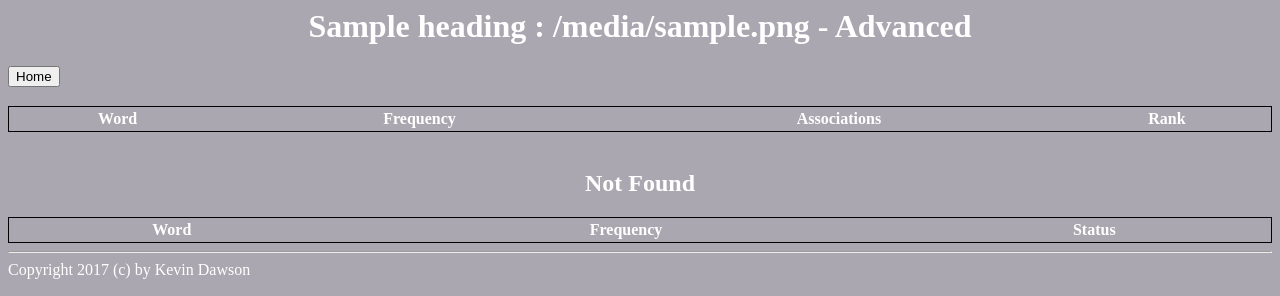
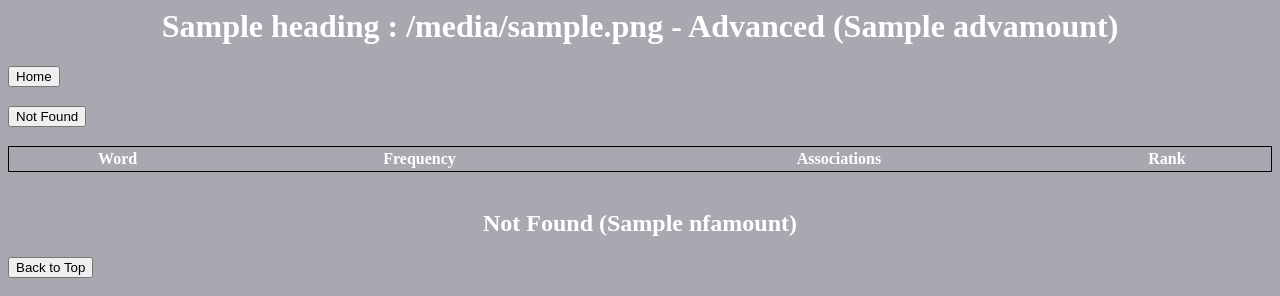
Before and after one commit to dawson1990/Python-web-based-data-analytics, a Flask app: template templates/adv_upload.html in a window 1280 px wide. Shown: the top 296 px of the page. Run offline with Flask 2, Linux system fonts and the light colour scheme; the template is opened without the code that fills it: most values are stand-ins (such as "Sample title", 1, 10 or a date in 2020); lists and menus that the app fills with data are empty.

Commit message:
hand up version

```diff
--- a/app.py
+++ b/app.py
@@ -56,9 +56,9 @@
                 for line in s.readlines():
                     # using both nltk to tokenize word and using string to translate punctuation into a space
                     tokens += nltk.word_tokenize(
-                                    line.lower().translate(str.maketrans(string.punctuation, ' ' * len(string.punctuation))))
+                                    line.lower().translate(str.maketrans(string.punctuation, ' ' *
+                                                                         len(string.punctuation))))
                     text += line.lower().translate(str.maketrans(string.punctuation, ' ' * len(string.punctuation)))
-                print(text)
                 text_digest = mongo.checkIfExists(text)
                 digest = text_digest['key']
                 basic = text_digest['basic']
@@ -69,9 +69,29 @@
                     assoc = data_utils.processAssoc(associations)
                     wordFreq = fq.find_one({'docID': digest})
                     freq = data_utils.processFreq(wordFreq)
-                    sortedRank = data_utils.getRank( options, assoc, freq)
+                    sortedFreq = data_utils.sortFreq(freq)
+                    nf = nf.find_one({'docID': digest})
+                    notfound = data_utils.processNotFound(nf)
+                    data_utils.getRank(options, assoc, freq)
+                    r = rk.find_one({'docID': digest})
+                    rank = r.get('elements', {})
+                    combinedDict = data_utils.combine(assoc, freq, rank)
+                    sortedRank = data_utils.getRank(options, assoc, freq)
                     mongo.updateRank(digest, sortedRank)
-                    return mongo.findAndDisplay(digest, file.filename)
+                    if checked:
+                        return render_template('adv_upload.html', heading='Retrieved Result',
+                                               combined=combinedDict.values(), ranks=sortedRank,
+                                               freq=freq,
+                                               advamount=len(combinedDict),
+                                               nfamount=len(notfound),
+                                               filename=filename,
+                                               notfound=notfound)
+                    else:
+                        return render_template('upload.html', heading='Retrieved Result', filename=filename,
+                                               nfamount=len(notfound),
+                                               basicamount=len(assoc),
+                                               associations=assoc, freq=sortedFreq,
+                                               notfound=notfound)
                 elif basic is True and adv is False or basic is False and adv is False:
                     if checked:
                         options = request.form['options']
@@ -87,6 +107,8 @@
                         mongo.updateRank(digest, sortedRank)
                         return render_template('adv_upload.html',heading='Result', combined=combinedDict.values(),
                                                ranks=sortedRank, freq=freq,
+                                               advamount=len(combinedDict),
+                                               nfamount=len(notfound),
                                                filename=filename,
                                                notfound=notfound)
                     else:
@@ -105,12 +127,16 @@
                             if r is None:
                                 return render_template('upload.html', heading='Result', filename=filename,
                                                        associations=assoc, freq=sortedFreq,
+                                                       nfamount=len(notfound),
+                                                       basicamount=len(assoc),
                                                        notfound=notfound)
                             else:
                                 rank = data_utils.processRank(r)
                                 combinedDict = data_utils.combine(assoc, freq, rank)
                                 return render_template('adv_upload.html', heading='Result',
                                                        combined=combinedDict.values(), ranks=rank, freq=freq,
+                                                       advamount=len(combinedDict),
+                                                       nfamount=len(notfound),
                                                        filename=filename,
                                                        notfound=notfound)
         else:
--- a/basic_analysis.py
+++ b/basic_analysis.py
@@ -2,8 +2,7 @@
 import data_utils
 
 
-def basic( norms, tokens, digest):
-    # tokens = []
+def basic(norms, tokens, digest):
     freq_count = {}
     notFound = {}
     result = {}
--- a/templates/adv_upload.html
+++ b/templates/adv_upload.html
@@ -1,7 +1,9 @@
 {% extends "base.html" %}
 {% block body %}
-<h1 style="text-align: center">{{ heading }} : {{ filename }} - Advanced </h1>
-<h3><a href="http://localhost:5000/"><button>Home</button></a> </h3>
+<h1 style="text-align: center"><a name="top">{{ heading }} : {{ filename }} - Advanced ({{advamount}})</a> </h1>
+<h3><a href="http://localhost:5000/" ><button>Home</button></a> </h3>
+<h3><a href="#notfound"><button>Not Found</button></a> </h3>
+
   <table style="width: 100%; border: solid black 1px;">
         <tr>
             <th>Word</th>
@@ -23,7 +25,9 @@
       {% endfor %}
     </table>
     <br/>
-<h2 style="text-align: center;">Not Found</h2>
+<h2 style="text-align: center;"><a name="notfound">Not Found ({{nfamount}})</a></h2>
+<h3><a href="#top"><button>Back to Top</button></a> </h3>
+
      <table style="width: 100%; border: solid black 1px;">
         <tr>
             <th>Word</th>
```
Also changed, not shown: mongo.py (+0 -37 lines), templates/upload.html (+5 -2 lines).
